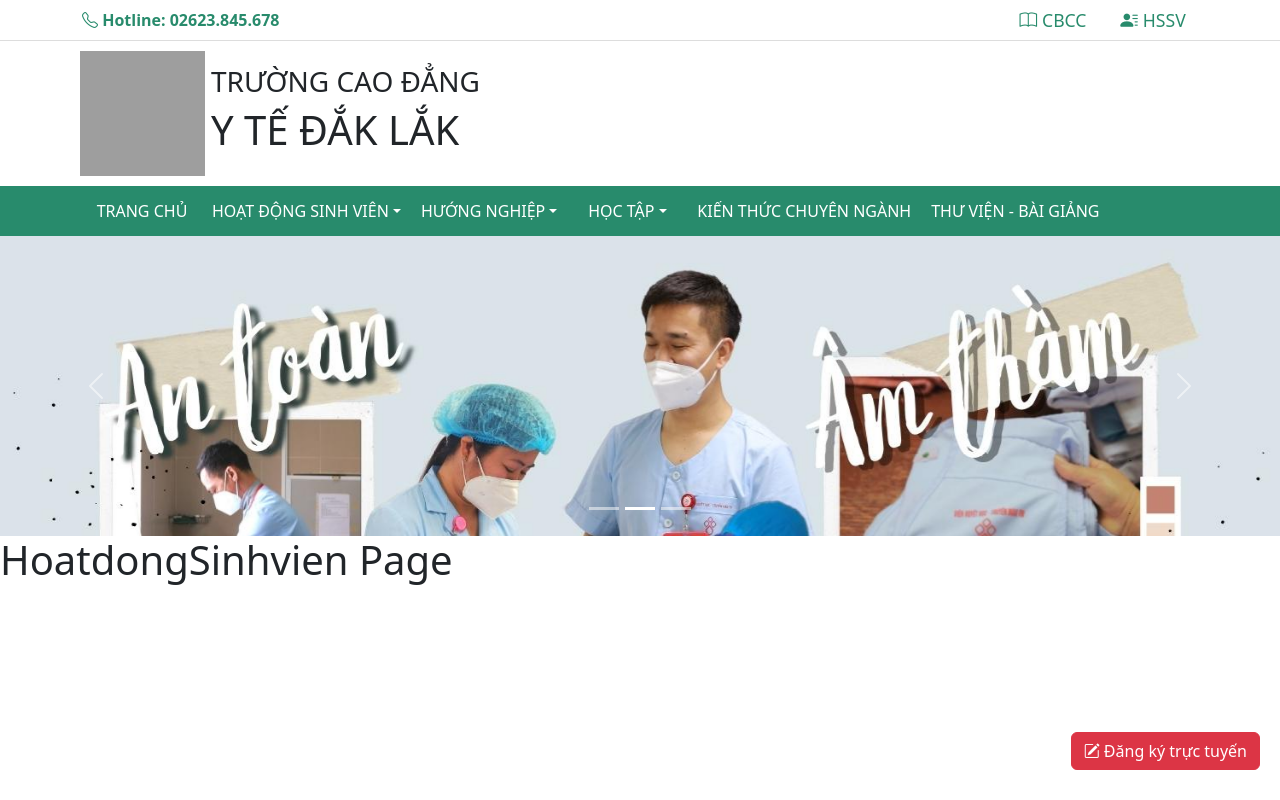
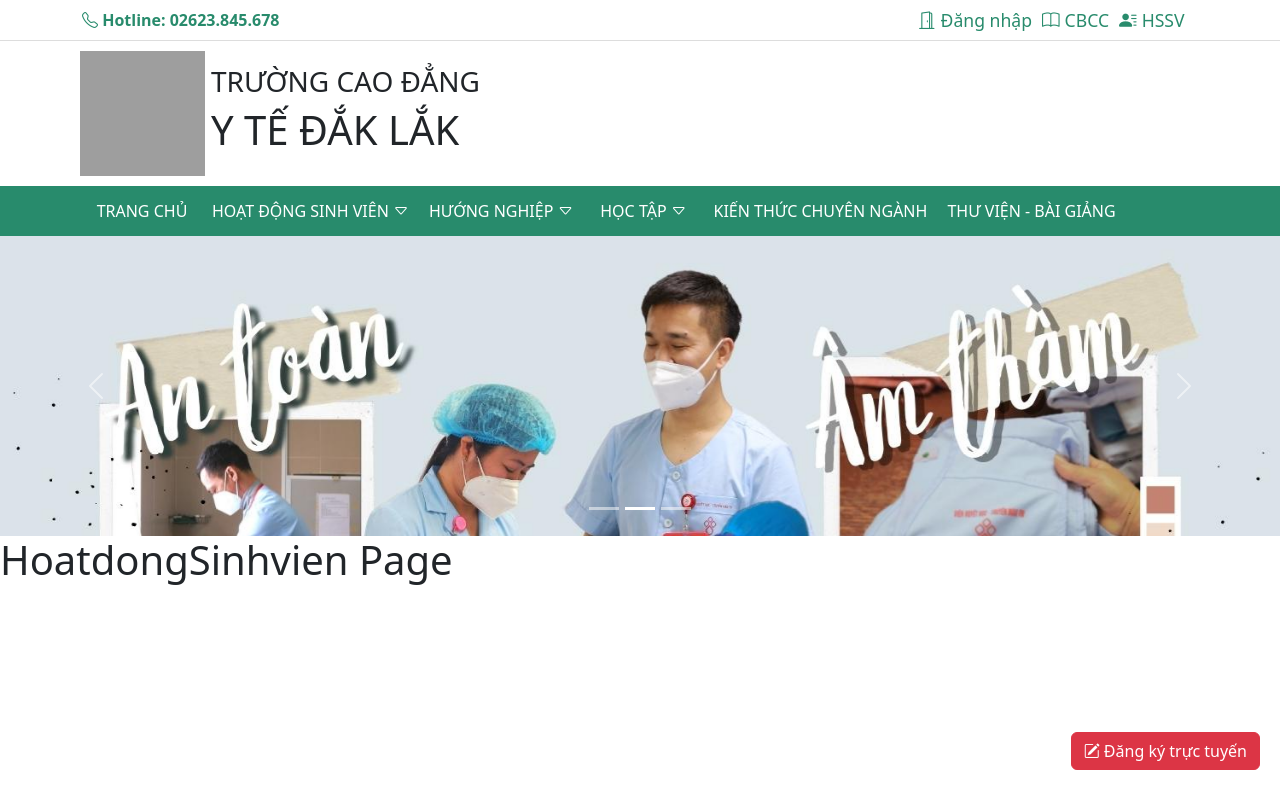
Before and after one commit to okidonguyen/CDYT, a React (Create React App) app: page /sinhvien/hoatdong in a window 1280 px wide. Shown: the top 800 px of the page. Built offline with nearby package versions, Linux system fonts and the light colour scheme; grey boxes are pictures that could not be loaded.

Commit message:
fix small response

```diff
--- a/src/components/CompanyLink/index.js
+++ b/src/components/CompanyLink/index.js
@@ -11,7 +11,7 @@ const imgLink = [
 
 const CompanyLink = () => {
     return (
-        <Container style={{padding:"30px"}}>
+        <Container className='d-none d-lg-block' style={{padding:"30px", textAlign:"center"}}>
             <div>
                 <h3 className='border-bottom'>ĐỐI TÁC LIÊN KẾT</h3>
                 {imgLink.map((image, index) => (
--- a/src/components/MainMenu/MainMenu.scss
+++ b/src/components/MainMenu/MainMenu.scss
@@ -1,3 +1,9 @@
+@media all and (min-width: 992px) {
+	.navbar .nav-item .dropdown-menu{ display: none; }
+	.navbar .nav-item:hover .nav-link{   }
+	.navbar .nav-item:hover .dropdown-menu{ display: block; }
+	.navbar .nav-item .dropdown-menu{ margin-top:0; }
+}
 // start bottom
 .okido-mainmenu {
     --navbar-height: 50px;
--- a/src/components/MainMenu/index.js
+++ b/src/components/MainMenu/index.js
@@ -17,7 +17,7 @@ const MainMenu = ({ menuItems, color }) => {
     const toggle = () => setIsOpen(!isOpen);
     return (
         <div className="okido-mainmenu" style={{ backgroundColor: color }}>
-            <Navbar expand="lg" className="fw-bold py-0  container-lg">
+            <Navbar expand="lg" className="fw-bold py-0  container-xl">
                 <div onClick={toggle} className="navbar-toggler toggle ms-auto">
                     <i className="bi bi-list"></i>
                 </div>
@@ -31,10 +31,10 @@ const MainMenu = ({ menuItems, color }) => {
                                             key={index}
                                             nav
                                             inNavbar
-                                            className="position-relative"
+                                            className="okido-top-menu"
                                         >
-                                            <DropdownToggle nav caret>
-                                                {item.name}
+                                            <DropdownToggle nav>
+                                                {item.name} <i className="bi bi-caret-down" />
                                             </DropdownToggle>
                                             <DropdownMenu className="p-0 rounded-0">
                                                 {item.submenu.map((sub, subindex) => (
@@ -49,7 +49,7 @@ const MainMenu = ({ menuItems, color }) => {
                                     );
                                 } else {
                                     return (
-                                        <NavItem key={index}>
+                                        <NavItem key={index} className="okido-top-menu">
                                             <NavLink href={item.link}>{item.name}</NavLink>
                                         </NavItem>
                                     );
--- a/src/components/News/index.js
+++ b/src/components/News/index.js
@@ -2,7 +2,7 @@ import { Card, CardBody, CardImg, CardText, CardTitle, Container, List, NavLink
 
 const News = () => {
     return (
-        <Container fluid style={{ paddingTop: '30px' }}>
+        <Container fluid>
             <h3 className='border-bottom'>TIN TỨC NỔI BẬT</h3>
             <Card className="my-2">
                 <CardImg
--- a/src/components/Notification/index.js
+++ b/src/components/Notification/index.js
@@ -7,7 +7,7 @@ const data =[
 
 const Notification = () => {
     return (
-        <Container className='notification' fluid style={{ paddingTop: '30px' }}>
+        <Container className='notification' fluid>
             <div>
             <h3 className='border-bottom'>THÔNG BÁO</h3>
                 <List>
--- a/src/layouts/DefaultLayout/index.js
+++ b/src/layouts/DefaultLayout/index.js
@@ -74,9 +74,6 @@ function DefaultLayout({children}) {
         {
             name: 'Hỏi đáp',
             link: '/profile',
-        },{
-            name: 'Tuyển dụng',
-            link: '/profile',
         }
     ];
     return ( <div>
--- a/src/layouts/LayoutElements/Footer/index.js
+++ b/src/layouts/LayoutElements/Footer/index.js
@@ -72,10 +72,10 @@ function Footer() {
                             </p>
                         </div>
                     </div>
-                    <div className="col-lg-2 d-md-none d-lg-block">
+                    <div className="col-lg-2 d-none d-lg-block">
                         <FooterMenu data={itemLeft} />
                     </div>
-                    <div className="col-lg-2 d-md-none d-lg-block">
+                    <div className="col-lg-2 d-none d-lg-block">
                         <FooterMenu data={itemRight} />
                     </div>
                 </div>
--- a/src/layouts/LayoutElements/Header/Header.scss
+++ b/src/layouts/LayoutElements/Header/Header.scss
@@ -1,11 +1,11 @@
 //mobile
-// @media (max-width: 739px) {
-//   .wrapper-top {
-//     .text-running {
-//       display: none;
-//     }
-//   }
-// }
+@media (max-width: 739px) {
+  .wrapper-top {
+    .text-running {
+      display: none;
+    }
+  }
+}
 
 //tablet
 @media (max-width: 1023px) {
@@ -29,7 +29,6 @@
     display: flex;
     align-items: center;
     justify-content: space-between;
-    max-width: var(--default-layout-width);
     margin: 0 auto;
     padding: 0 10px;
 }
@@ -62,12 +61,11 @@
             }
 
             .menu-top {
-                width: 200px;
+                width: 290px;
                 display: flex;
 
                 .menu-top-item {
                     font-size: 1.1rem;
-                    min-width: 100px;
                     padding-left: 10px;
                     text-align: center;
                     cursor: pointer;
--- a/src/layouts/LayoutElements/Header/index.js
+++ b/src/layouts/LayoutElements/Header/index.js
@@ -2,7 +2,6 @@ import { Container, NavLink } from 'reactstrap';
 import './Header.scss';
 
 function Header() {
-
     return (
         <header className={'wrapper-header'}>
             <HeaderTop />
@@ -14,7 +13,7 @@ function Header() {
 const HeaderTop = () => {
     return (
         <div className={'wrapper-top'}>
-            <Container>
+            <Container className='container-xl'>
                 <div className={'hotline'}>
                     <i className="bi bi-telephone"></i>
                     <span> Hotline: 02623.845.678</span>
@@ -24,14 +23,18 @@ const HeaderTop = () => {
                         Chào mừng các bạn đã đến với Website Trường Cao Đẳng Y tế Đắk Lắk
                     </marquee>
                 </div>
-                <div className={'menu-top'}>
+                <div className={'menu-top ms-auto'}>
+                    <div className={'menu-top-item'}>
+                        <i className="bi bi-door-open"></i>
+                        <NavLink href="/noibo/hoatdong">Đăng nhập</NavLink>
+                    </div>
                     <div className={'menu-top-item'}>
                         <i className="bi bi-book"></i>
-                        <NavLink href='/noibo/hoatdong'>CBCC</NavLink>
+                        <NavLink href="/noibo/hoatdong">CBCC</NavLink>
                     </div>
                     <div className={'menu-top-item'}>
                         <i className="bi bi-person-lines-fill"></i>
-                        <NavLink href='/sinhvien/hoatdong'>HSSV</NavLink>
+                        <NavLink href="/sinhvien/hoatdong">HSSV</NavLink>
                     </div>
                 </div>
             </Container>
--- a/src/layouts/SinhvienLayout/index.js
+++ b/src/layouts/SinhvienLayout/index.js
@@ -77,7 +77,7 @@ function SinhvienLayout({children}) {
         <Header/>
         <MainMenu menuItems={menuItems} color={"#288b6c"}/>
         <Slideshow />
-        <div id="containter" style={{minHeight:"500px"}}>{children}</div>
+        <div id="containter"  style={{minHeight:"500px"}}>{children}</div>
         <Footer/>
     </div> );
 }
--- a/src/pages/Home/index.js
+++ b/src/pages/Home/index.js
@@ -8,11 +8,11 @@ function Home() {
     return (
         <Container fluid className="p-0">
             <Container fluid="lg">
-                <Row>
-                    <Col className='col-lg-7'>
+                <Row className='pt-3 pb-3'>
+                    <Col className='col-12 col-lg-7 p-0'>
                         <News/>
                     </Col>
-                    <Col className='col-lg-5'>
+                    <Col className='col-12 col-lg-5 p-0'>
                         <Notification />
                     </Col>
                 </Row>
```
Also changed, not shown: src/components/Majors/index.js (+6 -6 lines).
